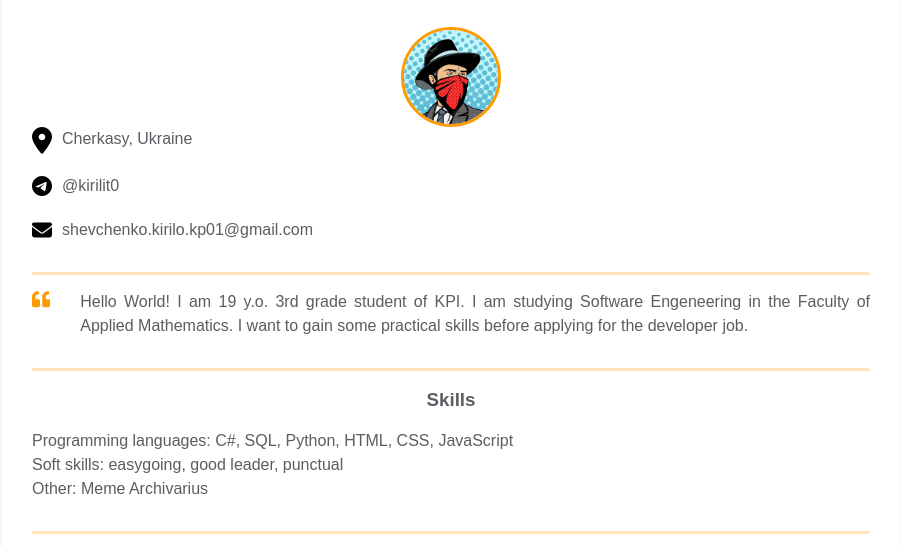
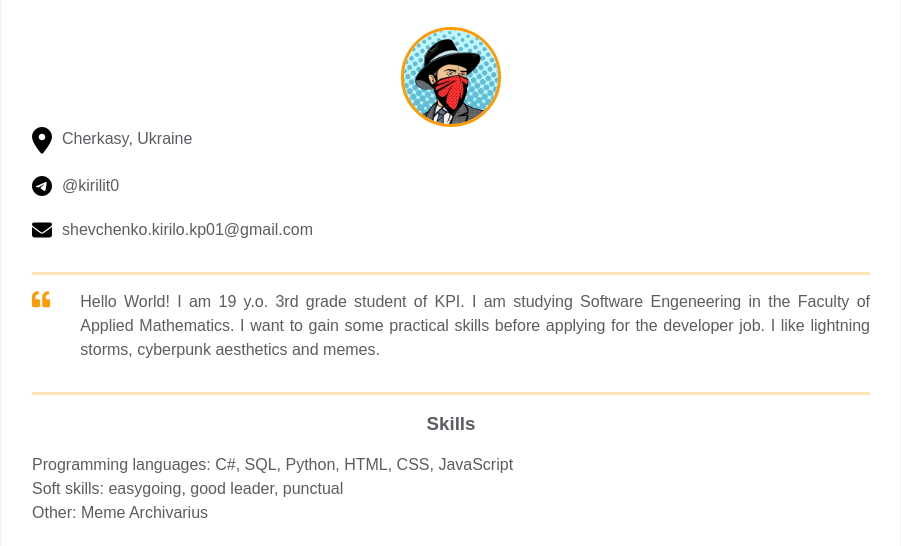
Before and after one commit to ShevchenkoKirilo/homepage, a plain HTML site: page index.html in a window 1280 px wide. Shown: the part 175-721 px from the top of the page, without its empty margins (189-1090 px from the left). Drawn offline with Linux system fonts and the light colour scheme.

Commit message:
Updated introduction block

```diff
--- a/index.html
+++ b/index.html
@@ -75,6 +75,7 @@
                             I am 19 y.o. 3rd grade student of KPI.
                             I am studying Software Engeneering in the Faculty of Applied Mathematics.
                             I want to gain some practical skills before applying for the developer job.
+                            I like lightning storms, cyberpunk aesthetics and memes.
                         </p>
                     </div>
                 </div>
```
